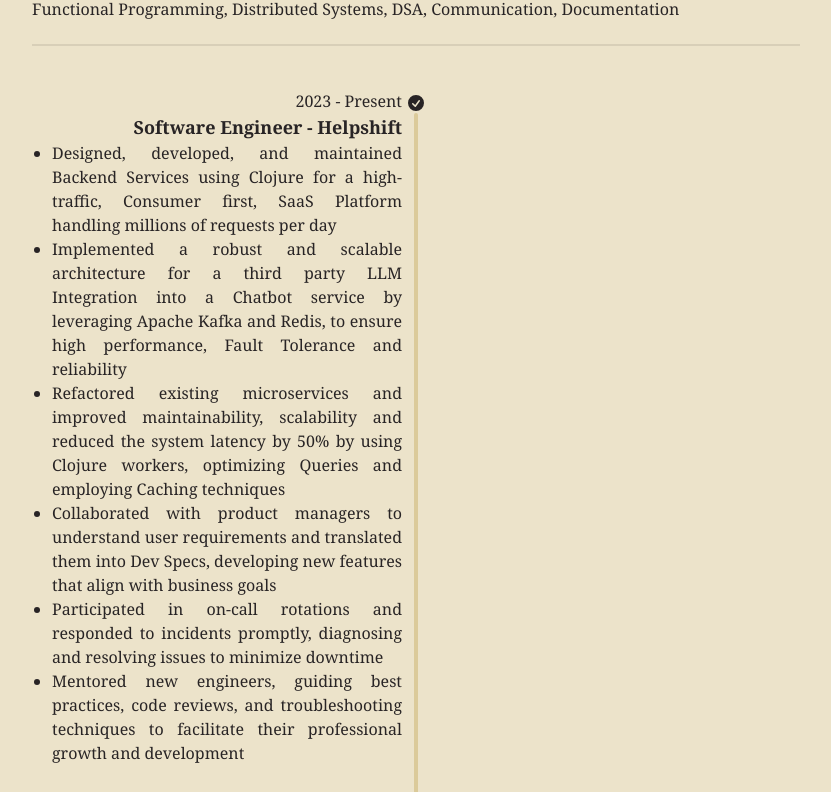
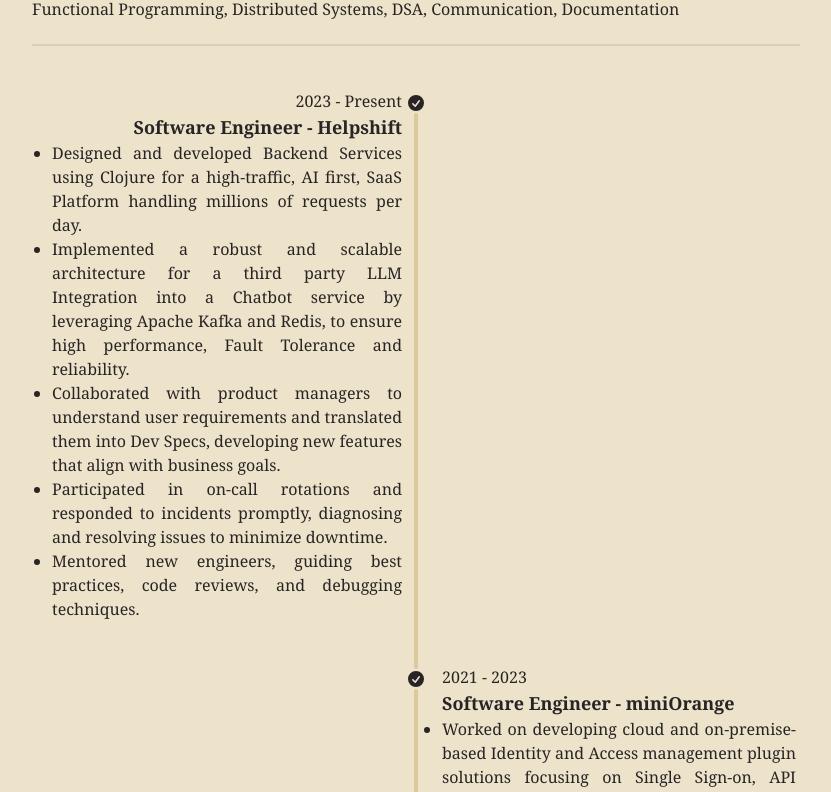
Before and after one commit to mihirrd/next-blog, a Next.js app: page /resume in a window 1280 px wide. Shown: the part 437-1229 px from the top of the page, without its empty margins (224-1055 px from the left). Built offline with nearby package versions, Linux system fonts and the light colour scheme.

Commit message:
update resume

```diff
--- a/app/resume/page.tsx
+++ b/app/resume/page.tsx
@@ -41,22 +41,19 @@
                                 <div className="text-lg font-black">Software Engineer - Helpshift</div>
                                 <ul className='list-disc ml-4 text-wrap text-justify mb-4 lg:mb-0'>
                                     <li>
-                                        Designed, developed, and maintained Backend Services using Clojure for a high-traffic, Consumer first, SaaS Platform handling millions of requests per day
+                                        Designed and developed Backend Services using Clojure for a high-traffic, AI first, SaaS Platform handling millions of requests per day.
                                     </li>
                                     <li>
-                                        Implemented a robust and scalable architecture for a third party LLM Integration into a Chatbot service by leveraging Apache Kafka and Redis, to ensure high performance, Fault Tolerance and reliability
+                                        Implemented a robust and scalable architecture for a third party LLM Integration into a Chatbot service by leveraging Apache Kafka and Redis, to ensure high performance, Fault Tolerance and reliability.
                                     </li>
                                     <li>
-                                        Refactored existing microservices and improved maintainability, scalability and reduced the system latency by 50% by using Clojure workers, optimizing Queries and employing Caching techniques
+                                        Collaborated with product managers to understand user requirements and translated them into Dev Specs, developing new features that align with business goals.
                                     </li>
                                     <li>
-                                        Collaborated with product managers to understand user requirements and translated them into Dev Specs, developing new features that align with business goals
+                                        Participated in on-call rotations and responded to incidents promptly, diagnosing and resolving issues to minimize downtime.
                                     </li>
                                     <li>
-                                        Participated in on-call rotations and responded to incidents promptly, diagnosing and resolving issues to minimize downtime
-                                    </li>
-                                    <li>
-                                        Mentored new engineers, guiding best practices, code reviews, and troubleshooting techniques to facilitate their professional growth and development
+                                        Mentored new engineers, guiding best practices, code reviews, and debugging techniques.
                                     </li>
                                 </ul>
                             </div>
```
